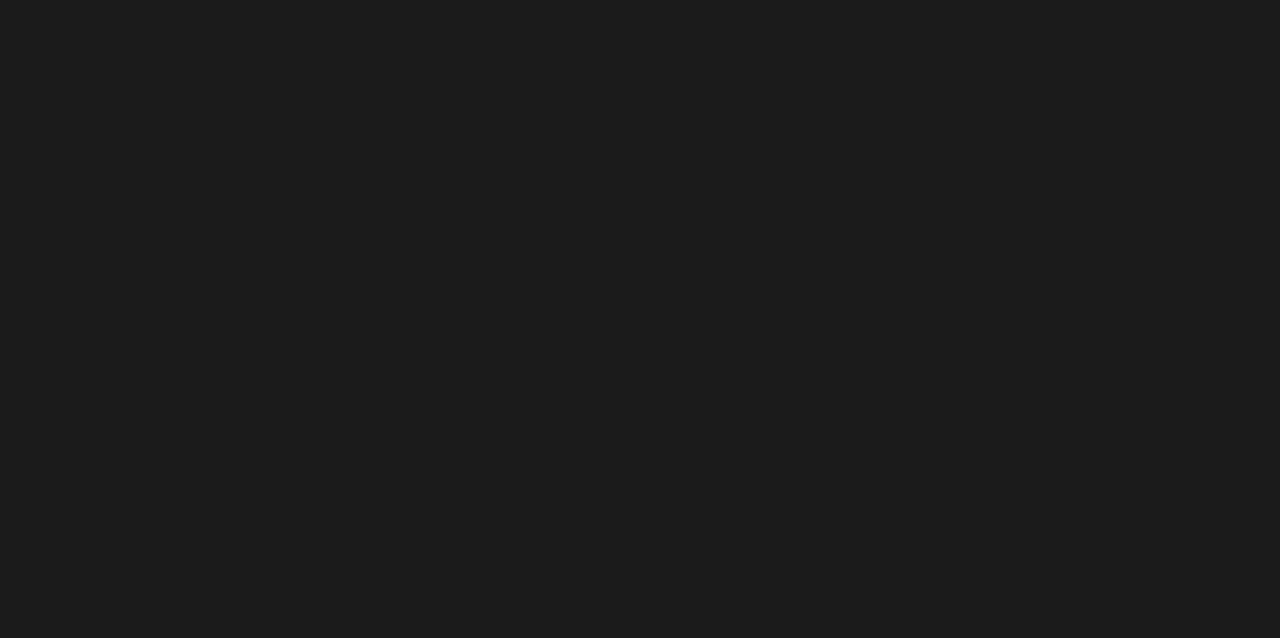
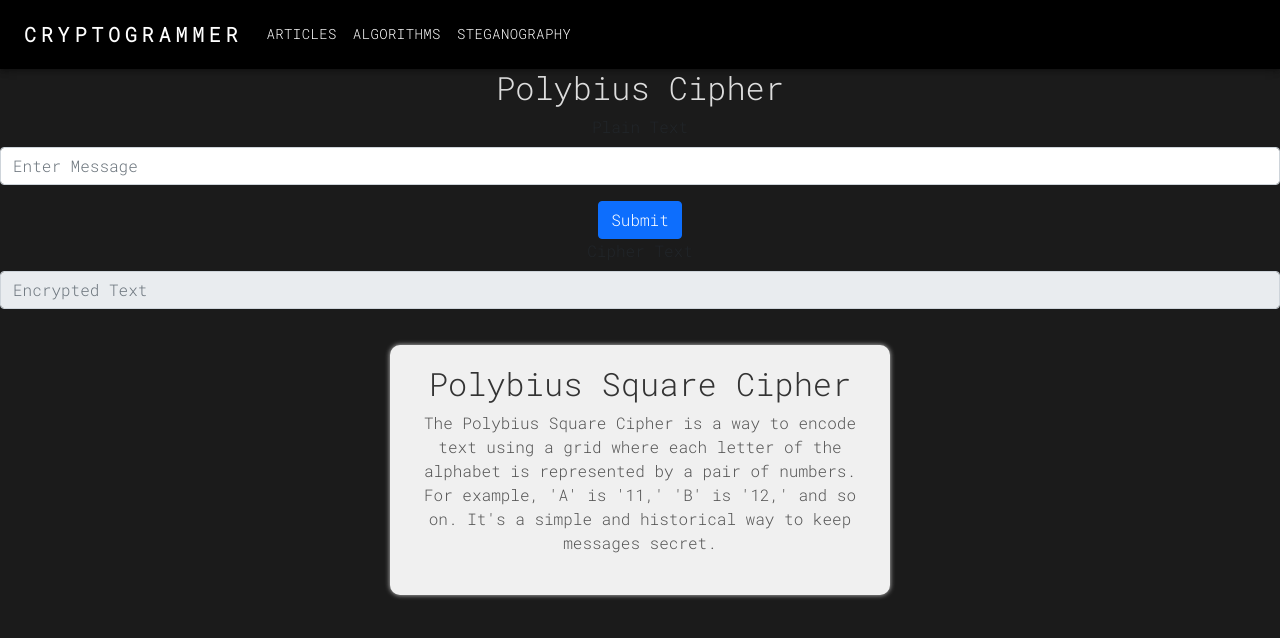
Before and after one commit to shadowasphodel2919/Cryptogrammer, a React (Create React App) app: page /algorithms/polybiusCipher in a window 1280 px wide. Before the commit this address had no page. Shown: the top 638 px of the page. Built offline with nearby package versions, Linux system fonts and the light colour scheme.

Commit message:
Added Polybius Cipher

```diff
--- a/src/Algorithms.jsx
+++ b/src/Algorithms.jsx
@@ -26,6 +26,11 @@ export const Algorithms = () => {
                     <p>Railfence Cipher</p>
                 </div>
             </a>
+            <a href="/algorithms/polybiusCipher">
+                <div className="card">
+                    <p>Polybius Cipher</p>
+                </div>
+            </a>
             <a href="/algorithms/beaufort">
                 <div className="card">
                     <p>Beaufort Cipher</p>
--- /dev/null
+++ b/src/Algos/PolybiusCipher.jsx
@@ -0,0 +1,148 @@
+import Button from "react-bootstrap/Button";
+import Form from "react-bootstrap/Form";
+import { useState, useEffect } from "react";
+
+const PolybiusCipher = () => {
+  const [plaintext, setPlaintext] = useState("");
+  const [cipherText, setCipherText] = useState("");
+
+  const polybiusSquare = {
+    a: "11",
+    b: "12",
+    c: "13",
+    d: "14",
+    e: "15",
+    f: "21",
+    g: "22",
+    h: "23",
+    i: "24",
+    j: "24",
+    k: "25",
+    l: "31",
+    m: "32",
+    n: "33",
+    o: "34",
+    p: "35",
+    q: "41",
+    r: "42",
+    s: "43",
+    t: "44",
+    u: "45",
+    v: "51",
+    w: "52",
+    x: "53",
+    y: "54",
+    z: "55",
+  };
+
+  const encodeText = (e) => {
+    e.preventDefault();
+    let encodedText = "";
+    const text = plaintext.toLowerCase();
+
+    for (let char of text) {
+      if (char === " ") {
+        encodedText += " ";
+      } else if (polybiusSquare[char]) {
+        encodedText += polybiusSquare[char] + " ";
+      }
+    }
+    setCipherText(encodedText);
+  };
+
+  const styles = {
+    container: {
+      backgroundColor: "#f0f0f0",
+      borderRadius: "10px",
+      padding: "20px",
+      boxShadow: "0 0px 5px #cccccc",
+      width: "500px",
+      height: "250px",
+      margin: "20px",
+      textAlign: "center",
+    },
+    h2: {
+      color: "#333",
+    },
+    p: {
+      color: "#555",
+      margin: "15px 0",
+    },
+  };
+
+  if (window.matchMedia("(max-width: 768px)").matches) {
+    styles.container.height = "300px";
+  }
+
+  return (
+    // <div>
+    //   <h1>Polybius Square Cipher</h1>
+    //   <div>
+    //     <textarea
+    //       placeholder="Enter plaintext"
+    //       value={plaintext}
+    //       onChange={(e) => setPlaintext(e.target.value)}
+    //     ></textarea>
+    //   </div>
+    //   <button onClick={encodeText}>Encode</button>
+    //   <div>
+    //     <textarea
+    //       placeholder="Ciphered Text"
+    //       value={cipherText}
+    //       readOnly
+    //     ></textarea>
+    //   </div>
+    // </div>
+
+    <>
+      <h2>Polybius Cipher</h2>
+      <Form>
+        <Form.Group className="mb-3" controlId="message">
+          <Form.Label>Plain Text</Form.Label>
+          <Form.Control
+            type="text"
+            onChange={(e) => setPlaintext(e.target.value)}
+            placeholder="Enter Message"
+          />
+        </Form.Group>
+        {/* <Form.Group className='mb-3' controlId='key'>
+              <Form.Label>Key</Form.Label>
+              <Form.Control type='number' onChange={(e)=>setKey(e.target.value)} placeholder='Enter the key/rows' />
+          </Form.Group> */}
+        <Button variant="primary" type="submit" onClick={(e) => encodeText(e)}>
+          Submit
+        </Button>
+        <Form.Group className="mb-3" controlId="cipher">
+          <Form.Label>Cipher Text</Form.Label>
+          <Form.Control
+            type="text"
+            value={cipherText}
+            placeholder="Encrypted Text"
+            readOnly
+          />
+        </Form.Group>
+      </Form>
+
+      <div
+        style={{
+          display: "flex",
+          justifyContent: "center",
+          alignItems: "center",
+        }}
+      >
+        <div style={styles.container}>
+          <h2 style={styles.h2}>Polybius Square Cipher</h2>
+          <p style={styles.p}>
+            The Polybius Square Cipher is a way to encode text using a grid
+            where each letter of the alphabet is represented by a pair of
+            numbers. For example, 'A' is '11,' 'B' is '12,' and so on. It's a
+            simple and historical way to keep messages secret.
+          </p>
+        </div>
+      </div>
+      {/* <Table data={table} /> */}
+    </>
+  );
+};
+
+export default PolybiusCipher;
--- a/src/App.js
+++ b/src/App.js
@@ -14,6 +14,7 @@ import { Beaufort } from './Algos/Beaufort';
 import { RSA } from './Algos/RSA';
 import LsbSteganography from './Algos/LsbSteganography';
 import { Affine } from './Algos/Affine';
+import PolybiusCipher from './Algos/PolybiusCipher';
 
 function App() {
   return (
@@ -33,6 +34,7 @@ function App() {
           <Route path="algorithms/rsa" element={<RSA />} />
           <Route path="algorithms/affine" element={<Affine />} />
           <Route path="steganography" element={<LsbSteganography />} />
+          <Route path="algorithms/polybiusCipher" element={<PolybiusCipher />} />
           </Route>
       </Routes>
     </BrowserRouter>
```
